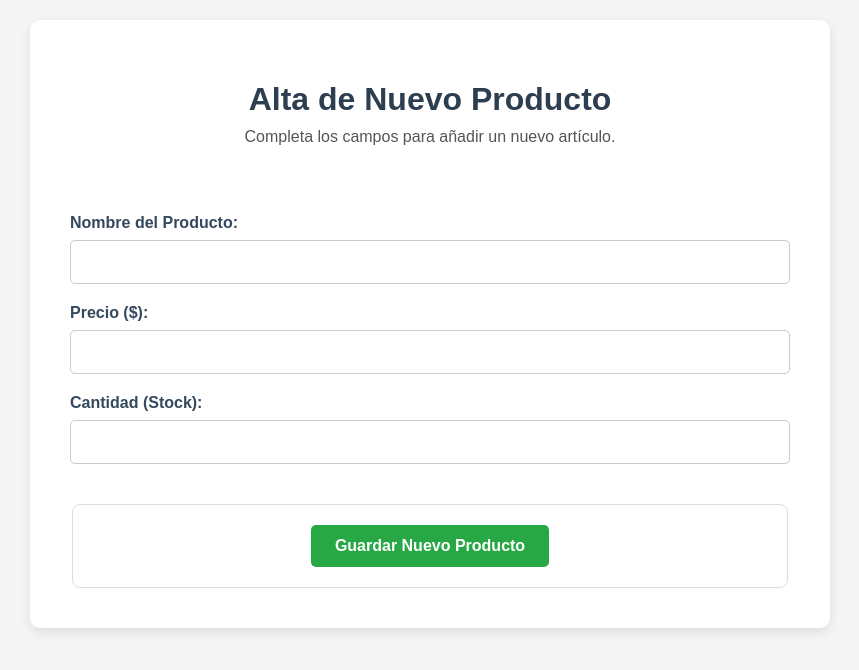
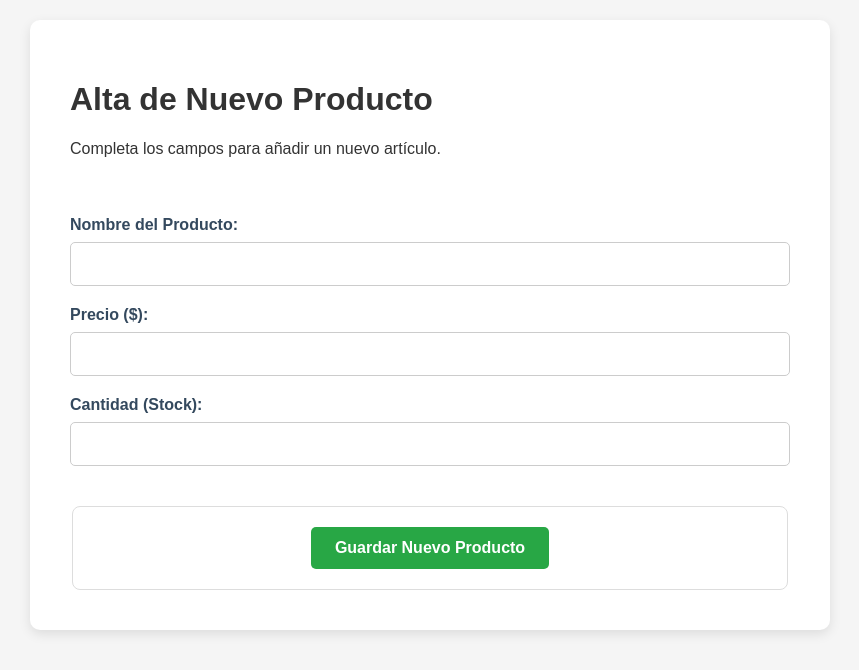
Before and after one commit to Amilcar136/CRUD-WebPage, a Flask app: page /productos/alta in a window 1280 px wide. Shown: the top 670 px of the page, without its empty margins (210-1069 px from the left). Run offline with Flask 3, Linux system fonts and the light colour scheme; some libraries are stand-ins or nearby versions.

Commit message:
Update for style forms

```diff
--- a/app/static/css/form.css
+++ b/app/static/css/form.css
@@ -14,18 +14,6 @@ body {
     box-shadow: 0 4px 12px rgba(0,0,0,0.1);
 }
 
-h1 {
-    text-align: center;
-    color: #2c3e50;
-    margin-bottom: 10px;
-}
-
-p {
-    text-align: center;
-    color: #555;
-    margin-top: 0;
-    margin-bottom: 30px;
-}
 
 .header {
     background: linear-gradient(135deg, #667eea 0%, #764ba2 100%);
@@ -37,6 +25,12 @@ p {
 }
 
 .header h1 {
+    margin: 0;
+    font-size: 2.5em;
+    text-shadow: 2px 2px 4px rgba(0,0,0,0.3);
+}
+
+.header p {
     margin: 0;
     font-size: 2.5em;
     text-shadow: 2px 2px 4px rgba(0,0,0,0.3);
--- a/app/templates/altas.html
+++ b/app/templates/altas.html
@@ -4,7 +4,6 @@
     <meta charset="UTF-8">
     <title>Alta de Producto</title>
     <link rel="stylesheet" href="https://cdn.jsdelivr.net/gh/Amilcar136/PWPag@master/app/static/css/form.css">
-</head>
 <body>
     <div class="container">
         <h1>Alta de Nuevo Producto </h1>
```
